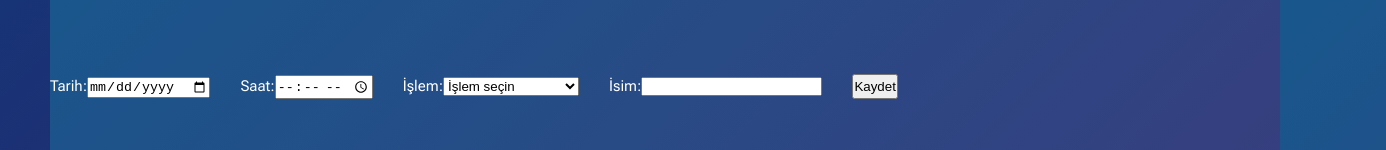
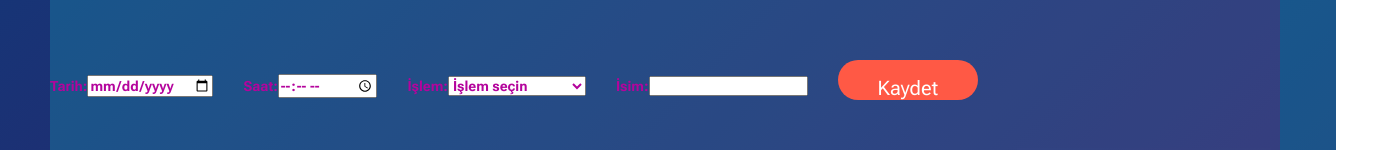
Before and after one commit to MehmetErcinDogan/CyberController, a Vue app in the folder src/frontend/: page /profile in a window 1280 px wide. Shown: the part 869-1019 px from the top of the page, 1386 px wide, since content can reach past the window. Built offline with nearby package versions, Linux system fonts and the light colour scheme; no server answers; sample sign-in values are in the browser's storage.

Commit message:
Değişiklik8

```diff
--- a/src/frontend/src/App.vue
+++ b/src/frontend/src/App.vue
@@ -110,7 +110,7 @@ html, body {
 .nav-links li {
   font-size: 15px;
   font-weight: bold;
-  font-family: "Roboto Flex", sans-serif;
+  font-family: 'Times New Roman', Times, serif;
   white-space: nowrap; /* Metinlerin alt alta gelmesini engeller */
 }
 .nav-links li a {
--- a/src/frontend/src/views/DDOSAttack.vue
+++ b/src/frontend/src/views/DDOSAttack.vue
@@ -4,12 +4,12 @@
         <div>
           <!-- Bu kısım da kullanıcıdan bir target-ip alınacak  -->
           <label for="target-ip">Target-IP:</label>
-          <input type="text" v-model="targetIp" id="target-ip">
+          <input class="target-ip1" type="text" v-model="targetIp" id="target-ip">
         </div>
         <div>
           <!-- Bu kısımda ne zaman ddos atılacağı belirlenecek  -->
           <label for="timeout">Timeout:</label>
-          <input type="time" v-model="timeout" id="timeout">
+          <input class="time1" type="time" v-model="timeout" id="timeout">
         </div>
       </div>
       <!-- Bu buttona basıldığında yazılan target-ip ve ne zaman atılacağı bilgilerinin alınıp ddos atma fonksiyonu çalışacak.  -->
@@ -61,6 +61,22 @@
   height: 100vh; /* Ekran yüksekliği kadar */
   overflow: scroll;
 }
+.container::-webkit-scrollbar {
+  width: 10px;
+}
+
+.container::-webkit-scrollbar-thumb {
+  background-color: #b0b0b0; /* Gümüş grisi renk */
+  border-radius: 5px;
+}
+
+.container::-webkit-scrollbar-thumb:hover {
+  background-color: #a0a0a0; /* Hover sırasında biraz daha koyu gri */
+}
+
+.container::-webkit-scrollbar-track {
+  background-color: #f0f0f0; /* Açık gri arka plan */
+}
 
 .ddos-components {
   display: flex;
@@ -70,11 +86,35 @@
   font-size: 24px;
   font-weight: bold;
   font-family: "Roboto Flex", sans-serif;
-
 }
 
-  .ddos-components div {
-    margin-bottom: 10px;
+.ddos-components label {
+  font-family: "Roboto Flex", sans-serif;
+  font-weight: bold;
+  color: #ffffff;
+}
+
+.input-text, .input-time {
+  font-family: "Roboto Flex", sans-serif;
+  font-weight: bold;
+  color: #000000;
+  background-color: #ffffff;
+  border: 1px solid #cccccc;
+  border-radius: 5px;
+  padding: 5px;
+  margin-left: 10px;
+}
+.target-ip1{
+  font-family: "Roboto Flex", sans-serif;
+  font-weight: bold;
+  font-size: 14px;
+  color: #b4049c;
+}
+.time1{
+  font-family: "Roboto Flex", sans-serif;
+  font-weight: bold;
+  font-size: 14px;
+  color: #b4049c;
 }
 
 .btnstart {
@@ -92,8 +132,6 @@
   height: 50px;
   font-family: "Roboto Flex", sans-serif;
   font-weight: bold;
-
-
 }
 
 .progressbar-container {
@@ -106,7 +144,6 @@
   position: relative;
   font-weight: bold;
   font-family: "Roboto Flex", sans-serif;
-
 }
 
 .progressbar {
@@ -118,13 +155,28 @@
 }
 
 .log-container {
-
   width: 100%;
   height: 500px;
   background-color: rgba(204, 31, 161, 0.245);
-
   overflow-y: auto;
   padding: 10px;
+}
+
+.log-container::-webkit-scrollbar {
+  width: 10px;
+}
+
+.log-container::-webkit-scrollbar-thumb {
+  background-color: #b0b0b0; /* Gümüş grisi renk */
+  border-radius: 5px;
+}
+
+.log-container::-webkit-scrollbar-thumb:hover {
+  background-color: #a0a0a0; /* Hover sırasında biraz daha koyu gri */
+}
+
+.log-container::-webkit-scrollbar-track {
+  background-color: #f0f0f0; /* Açık gri arka plan */
 }
 
 .log {
@@ -132,6 +184,5 @@
   color: white;
   font-size: 20px;
   font-family: "Roboto Flex", sans-serif;
-
 }
   </style>
--- a/src/frontend/src/views/EncryptDecryptFile.vue
+++ b/src/frontend/src/views/EncryptDecryptFile.vue
@@ -6,14 +6,14 @@
            <!-- Şuan dosyaları bilgisayardan seçiyor bizim back-end de bir storage oluşturup,profil kısmında bu storage kısmına dosya yükleyip, -->
             <!-- Bu encyrpt kısmında o storage kısmından seçmemiz lazım. -->
           <label for="file">Select File:</label>
-          <input type="file" id="file" @change="handleFileSelect">
+          <input class="file1" type="file" id="file" @change="handleFileSelect">
         </div>
         <div class="dropdown">
           <label for="method">Encrypt Method:</label>
-          <select id="method" v-model="selectedMethod">
-            <option value="AES">AES</option>
-            <option value="RSA">RSA</option>
-            <option value="DES">DES</option>
+          <select class="method1" id="method" v-model="selectedMethod">
+            <option class="method1" value="AES">AES</option>
+            <option class="method1" value="RSA">RSA</option>
+            <option class="method1" value="DES">DES</option>
           </select>
         </div>
         <div class="radio-buttons">
@@ -78,6 +78,20 @@
     color: white;
     font-weight: bold;
     font-family: "Roboto Flex", sans-serif;
+
+  }
+  .file1{
+    font-family: "Roboto Flex", sans-serif;
+  font-weight: bold;
+  font-size: 14px;
+  color: #b4049c;
+
+  }
+  .method1{
+    font-family: "Roboto Flex", sans-serif;
+  font-weight: bold;
+  font-size: 14px;
+  color: #b4049c;
 
   }
 
--- a/src/frontend/src/views/PortScanner.vue
+++ b/src/frontend/src/views/PortScanner.vue
@@ -88,6 +88,22 @@ const closeModal = () => {
   overflow-x: hidden;
   box-sizing: border-box;
 
+}
+.full-screen-container::-webkit-scrollbar {
+  width: 10px;
+}
+
+.full-screen-container::-webkit-scrollbar-thumb {
+  background-color: #b0b0b0; /* Gümüş grisi renk */
+  border-radius: 5px;
+}
+
+.full-screen-container::-webkit-scrollbar-thumb:hover {
+  background-color: #a0a0a0; /* Hover sırasında biraz daha koyu gri */
+}
+
+.full-screen-container::-webkit-scrollbar-track {
+  background-color: #f0f0f0; /* Açık gri arka plan */
 }
 
 .up-container {
--- a/src/frontend/src/views/Profile.vue
+++ b/src/frontend/src/views/Profile.vue
@@ -77,34 +77,34 @@
       <div class="menu-components">
         <!-- Burası order menüsü kısmı burda kullanıcı tarih,saat ve işlem seçicek. -->
         <div>
-          <label for="tarih">Tarih:</label>
-          <input type="date" v-model="tarih" id="tarih">
+          <label class="tarih1" for="tarih">Tarih:</label>
+          <input class="tarih1"type="date" v-model="tarih" id="tarih">
         </div>
         <div>
-          <label for="saat">Saat:</label>
-          <input type="time" v-model="saat" id="saat">
+          <label class="saat1" for="saat">Saat:</label>
+          <input class="saat1"type="time" v-model="saat" id="saat">
         </div>
         <div>
-          <label for="islem">İşlem:</label>
-          <select v-model="islem" id="islem">
-            <option value="" disabled>İşlem seçin</option>
-            <option value="DDOS ATTACK">DDOS ATTACK</option>
-            <option value="SESSION ATTACK">SESSION ATTACK</option>
+          <label class="islem1" for="islem">İşlem:</label>
+          <select class="islem1"v-model="islem" id="islem">
+            <option class="islem1" value="" disabled>İşlem seçin</option>
+            <option class="islem1" value="DDOS ATTACK">DDOS ATTACK</option>
+            <option class="islem1" value="SESSION ATTACK">SESSION ATTACK</option>
           </select>
         </div>
         <div>
-          <label for="isim">İsim:</label>
-          <input type="text" v-model="isim" id="isim">
+          <label class="isim1"for="isim">İsim:</label>
+          <input class="isim1"type="text" v-model="isim" id="isim">
         </div>
         <!-- Bu kaydet buttonu ile işlem kaydedilecek. -->
-        <button @click="kaydet">Kaydet</button>
+        <button class="kaydet1"@click="kaydet">Kaydet</button>
       </div>
       <div class="down-order">
         <div class="label1">
           <h1>İşlem Listesi</h1>
           <ul>
             <!-- Kaydedilen kayıtlar bu kısımda gösterilecek. -->
-            <li v-for="(record, index) in kayitlar" :key="index" @click="selectKayit(index)">
+            <li class="record1" v-for="(record, index) in kayitlar" :key="index" @click="selectKayit(index)">
               <span :class="{'selected': selectedKayitIndex === index}">{{ record }}</span>
             </li>
           </ul>
@@ -228,7 +228,7 @@ const deleteItem = () => {
 
     width: 100%;
     height: 100%;
-
+    overflow: scroll;
     font-family: "Roboto Flex", sans-serif;
 
 
@@ -236,8 +236,22 @@ const deleteItem = () => {
 
 
 }
-.container::-webkit-scrollbar{
+.container::-webkit-scrollbar {
+  width: 10px;
   display: none;
+}
+
+.container::-webkit-scrollbar-thumb {
+  background-color: #b0b0b0; /* Gümüş grisi renk */
+  border-radius: 5px;
+}
+
+.container::-webkit-scrollbar-thumb:hover {
+  background-color: #a0a0a0; /* Hover sırasında biraz daha koyu gri */
+}
+
+.container::-webkit-scrollbar-track {
+  background-color: #f0f0f0; /* Açık gri arka plan */
 }
 .up-profile{
     display: flex;
@@ -422,7 +436,7 @@ const deleteItem = () => {
   border-radius: 10px;
   width: 400px;
   max-height: 90%;
-  overflow-y: auto;
+
   font-family: "Roboto Flex", sans-serif;
 
 }
@@ -440,6 +454,23 @@ const deleteItem = () => {
   font-family: "Roboto Flex", sans-serif;
 
 }
+.kaydet1{
+  border: none;
+  border: none;
+    outline: none;
+    padding: 16px 40px;
+    background: #ff5945;
+    color: #fff;
+    font-size: 20px;
+    cursor: pointer;
+    border-radius: 40px;
+    height: 40px;
+    font-family: "Roboto Flex", sans-serif;
+    margin-top: -1%;
+
+
+
+}
 .menu1 {
   margin-left: 35%;
   border-radius: 10px;
@@ -447,7 +478,7 @@ const deleteItem = () => {
   color: white;
   font-family: sans-serif;
   font-size: 14px;
-  overflow-x: hidden;
+
   font-family: "Roboto Flex", sans-serif;
 
 }
@@ -476,6 +507,39 @@ const deleteItem = () => {
   font-family: "Roboto Flex", sans-serif;
   margin-top: 5%;
 
+}
+.tarih1{
+  font-family: "Roboto Flex", sans-serif;
+  font-weight: bold;
+  font-size: 14px;
+  color: #b4049c;
+
+}
+.saat1{
+  font-family: "Roboto Flex", sans-serif;
+  font-weight: bold;
+  font-size: 14px;
+  color: #b4049c;
+
+}
+.islem1{
+  font-family: "Roboto Flex", sans-serif;
+  font-weight: bold;
+  font-size: 14px;
+  color: #b4049c;
+
+}
+.isim1{
+  font-family: "Roboto Flex", sans-serif;
+  font-weight: bold;
+  font-size: 14px;
+  color: #b4049c;
+}
+.record1{
+  font-family: "Roboto Flex", sans-serif;
+  font-weight: bold;
+  font-size: 14px;
+  color: #baf5d7;
 }
 .down-order{
   margin-top: 100px;
--- a/src/frontend/src/views/Sniffer.vue
+++ b/src/frontend/src/views/Sniffer.vue
@@ -72,6 +72,23 @@
     overflow: scroll;
 
   }
+  .container::-webkit-scrollbar {
+  width: 10px;
+  display: none;
+}
+
+.container::-webkit-scrollbar-thumb {
+  background-color: #b0b0b0; /* Gümüş grisi renk */
+  border-radius: 5px;
+}
+
+.container::-webkit-scrollbar-thumb:hover {
+  background-color: #a0a0a0; /* Hover sırasında biraz daha koyu gri */
+}
+
+.container::-webkit-scrollbar-track {
+  background-color: #f0f0f0; /* Açık gri arka plan */
+}
 
   .table-container {
     width: 50%;
```
Lines whose indentation alone changed are shown as unchanged.
